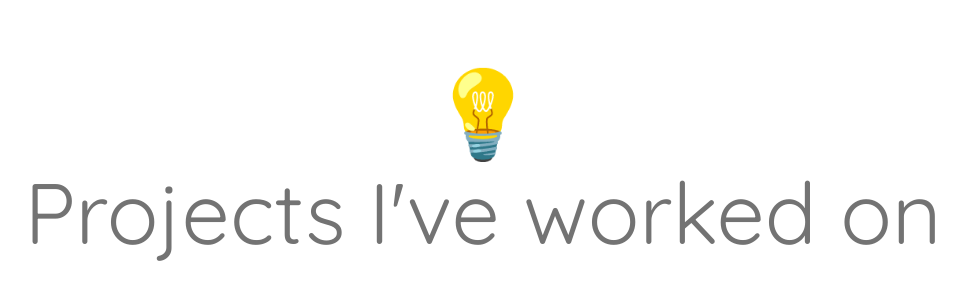
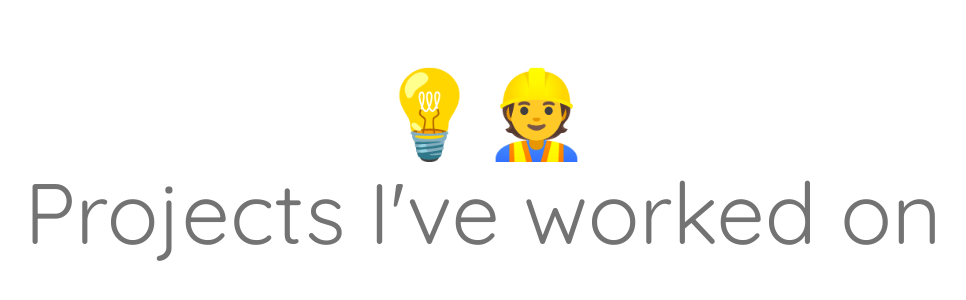
Before and after one commit to cbussick/cb-portfolio, a React (Create React App) app: page / in a window 1280 px wide. Shown: the part 1602-1902 px from the top of the page, without its empty margins (157-1123 px from the left). Built offline with nearby package versions, Linux system fonts and the light colour scheme.

Commit message:
Clean up

```diff
--- a/src/App.tsx
+++ b/src/App.tsx
@@ -2,7 +2,7 @@ import "@fontsource/quicksand";
 import { Box, CssBaseline, ThemeProvider } from "@mui/material";
 import React from "react";
 import CBAboutSection from "./CBAboutSection/CBAboutSection";
-import CBContactSection from "./CBContactSection copy/CBContactSection";
+import CBContactSection from "./CBContactSection/CBContactSection";
 import CBHeader from "./CBHeader/CBHeader";
 import CBHomeSection from "./CBHomeSection/CBHomeSection";
 import CBProjectsSection from "./CBProjectsSection/CBProjectsSection";
--- a/src/CBProjectsSection/CBProjectsSection.tsx
+++ b/src/CBProjectsSection/CBProjectsSection.tsx
@@ -5,7 +5,7 @@ import CBSectionContainer from "../CBSectionContainer/CBSectionContainer";
 const CBProjectsSection = (): JSX.Element => (
   <CBSectionContainer>
     <Typography variant="h1" component="div" sx={{ textAlign: "center" }}>
-      💡
+      💡👷
       <br />
       Projects I&apos;ve worked on
     </Typography>
```
Also changed, not shown: src/CBContactSection/CBContactSection.tsx (renamed from src/CBContactSection copy/CBContactSection.tsx).
